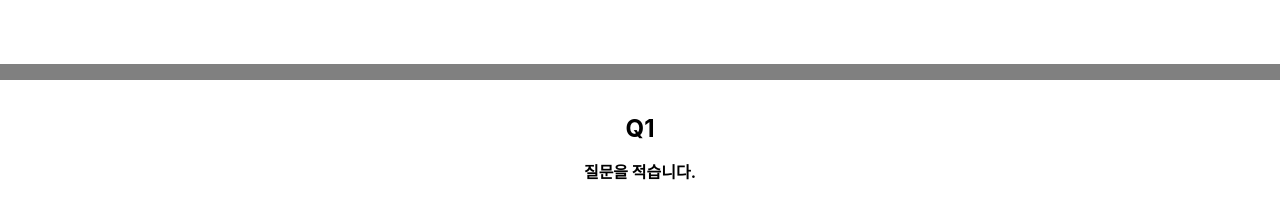
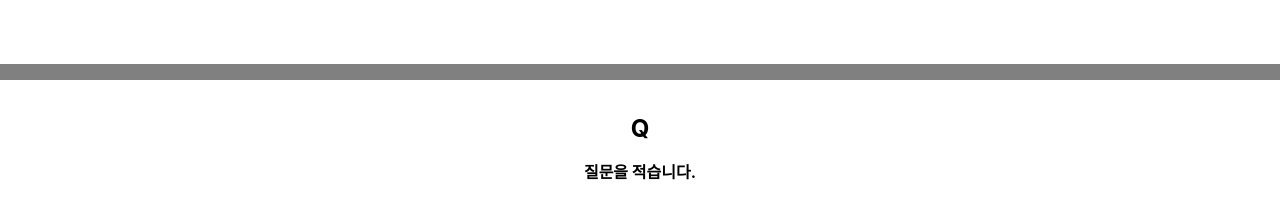
Before and after one commit to GDSC-GIST/GIFT, a React (Create React App) app: page /whatgift in a window 1280 px wide. Shown: the top 204 px of the page. Built offline with nearby package versions, Linux system fonts and the light colour scheme.

Commit message:
change name of file and component : whatgiftPage->WhatgiftPage, add 'questions.json' and get questions contents from json

```diff
--- a/src/App.js
+++ b/src/App.js
@@ -1,6 +1,6 @@
 import React from 'react';
 import { Switch, Route} from 'react-router-dom';
-import whatgiftPage from './pages/whatgiftPage';
+import WhatgiftPage from './pages/WhatgiftPage';
 import StartPage from './pages/StartPage';
 import ResultPage from './pages/ResultPage';
 
@@ -10,7 +10,7 @@ function App(){
     <>
     <Switch>
       <Route exact path='/' component={StartPage}/>
-      <Route path='/whatgift' component={whatgiftPage}/>
+      <Route path='/whatgift' component={WhatgiftPage}/>
       <Route path='/result' component={ResultPage}/>
     </Switch>
     </>
--- a/src/components/what-gift/Question.jsx
+++ b/src/components/what-gift/Question.jsx
@@ -11,10 +11,10 @@ const Title = styled.span({
     fontSize: '1.5em',
 });
 
-export default function Question({ title, question}){
+export default function Question({ number, question}){
     return (
         <Container>
-            <Title>{title}</Title>
+            <Title>Q{number}</Title>
             <div>
             <p>{question}</p>
             </div>
```
